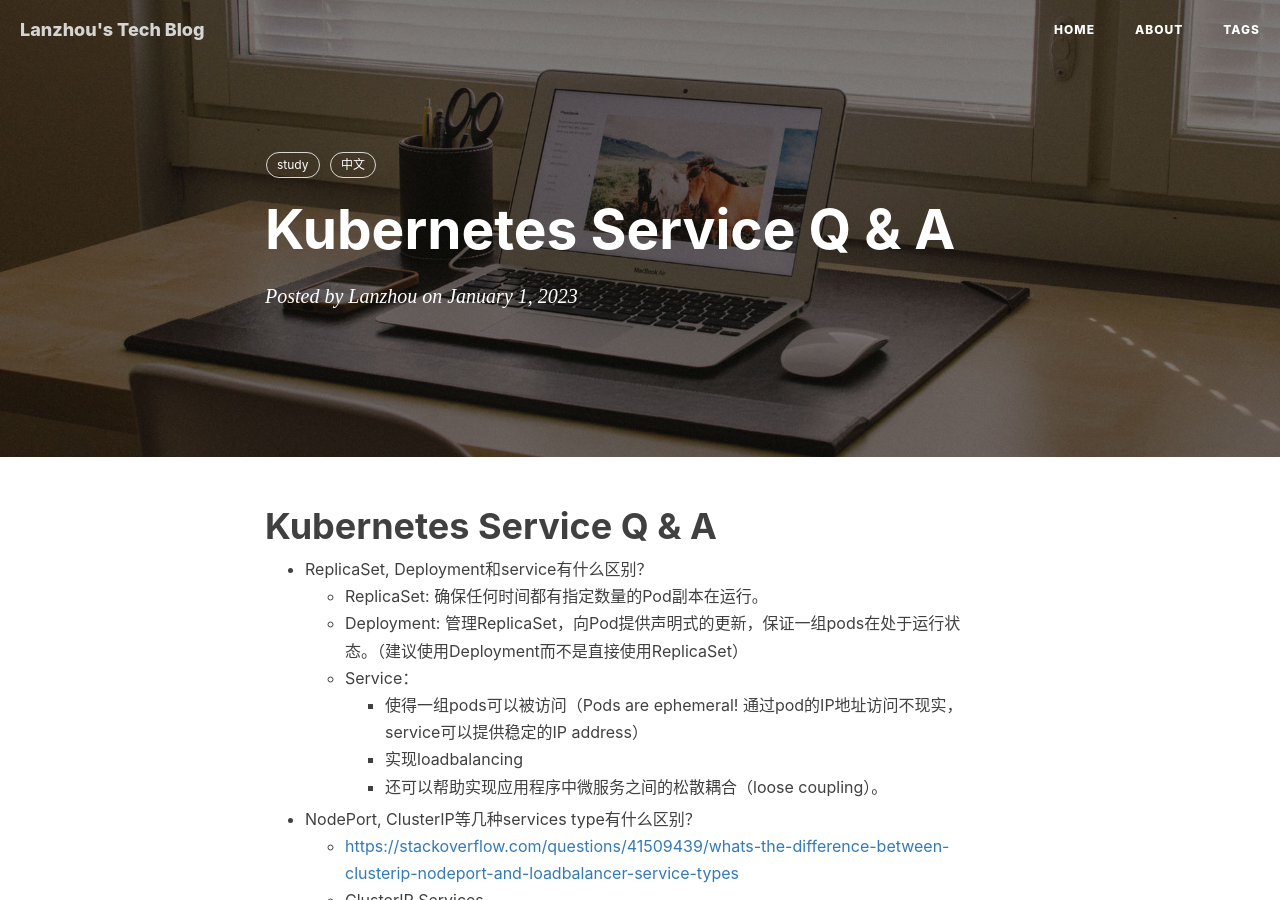
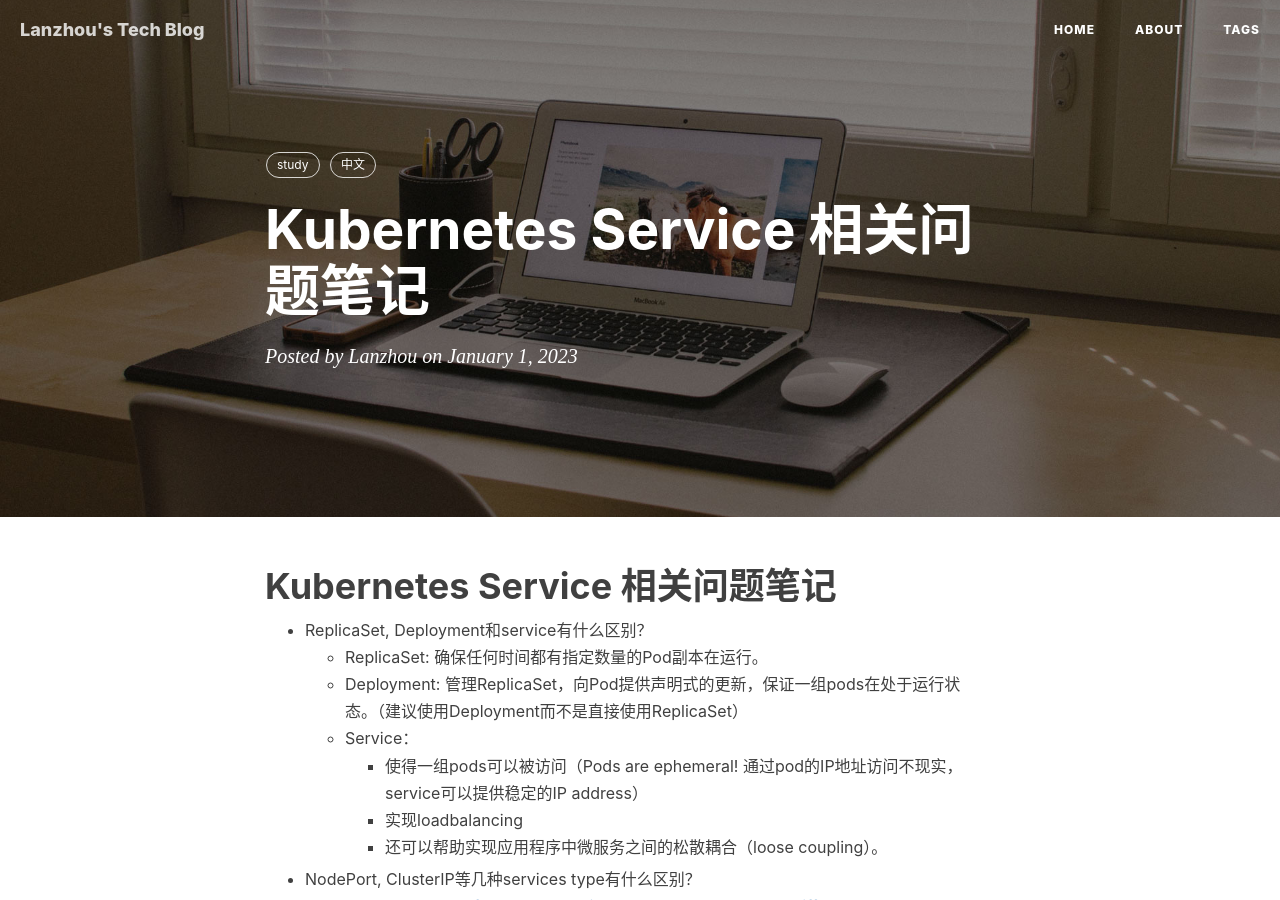
Before and after one commit to Lanzhou-J/Lanzhou-J.github.io, a Jekyll site: the page built from _posts/2023-01-01-Kubernetes-Services.md, in a window 1280 px wide and 900 px high. Built offline with Jekyll 4.4.1, drawn with Linux system fonts in a browser that asks for light colours; nearby versions of some CDN libraries; comment, search, counter and statistics services are not loaded.

Commit message:
change title

```diff
--- a/_posts/2023-01-01-Kubernetes-Services.md
+++ b/_posts/2023-01-01-Kubernetes-Services.md
@@ -1,5 +1,5 @@
 ---
-title: Kubernetes Service Q & A
+title: Kubernetes Service 相关问题笔记
 layout: post
 subtitle: null
 date: '2023-01-01 00:30:00'
@@ -8,7 +8,7 @@ tags:
 - study
 - 中文
 ---
-# Kubernetes Service Q & A
+# Kubernetes Service 相关问题笔记
 
 - ReplicaSet, Deployment和service有什么区别？
     - ReplicaSet: 确保任何时间都有指定数量的Pod副本在运行。
```
